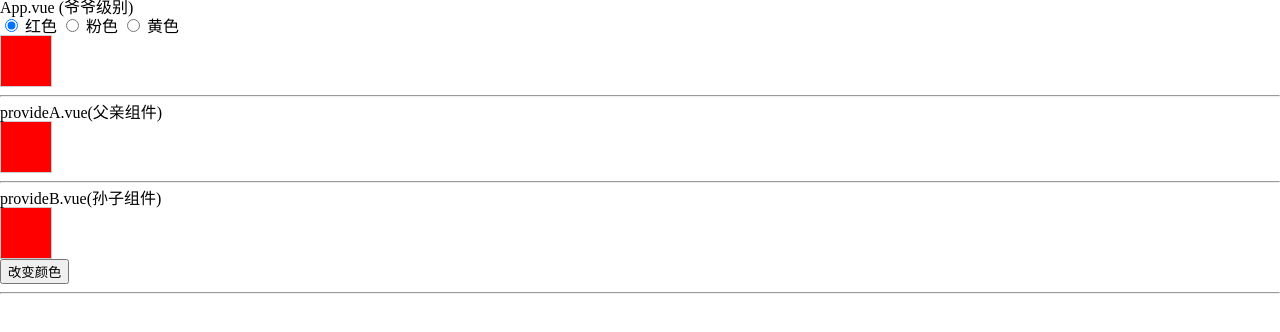
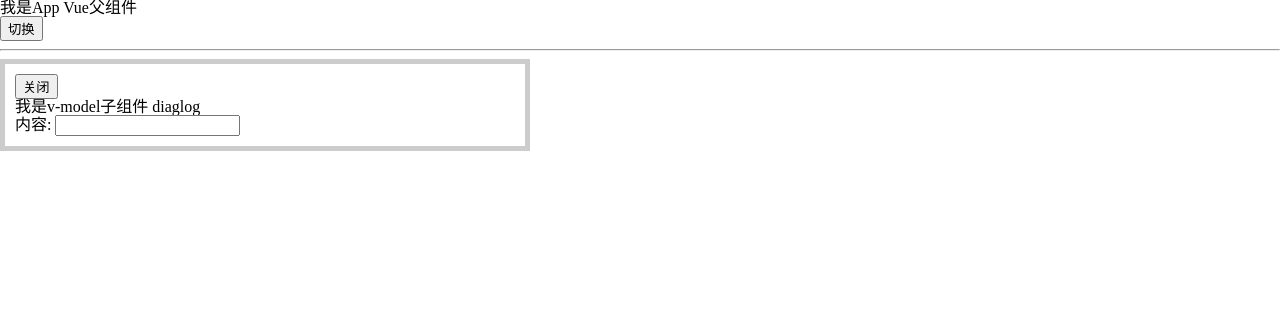
Before and after one commit to ZifengChen/vite-demo, a Vue app: page / in a window 1280 px wide. Shown: the top 332 px of the page. Built offline with nearby package versions, Linux system fonts and the light colour scheme.

Commit message:
day 5 v-model

```diff
--- /dev/null
+++ b/src/App5.vue
@@ -0,0 +1,21 @@
+<template>
+
+    <div>
+        <h1>我是App Vue父组件</h1>
+        <div><button @click="isShow = !isShow">切换</button></div>
+        <hr>
+        <vModelVue v-model="isShow"></vModelVue>
+    </div>
+</template>
+
+<script setup lang="ts">
+import { ref, reactive } from 'vue'
+import vModelVue from './components/v-model.vue'
+
+const isShow = ref<boolean>(true)
+</script>
+
+
+<style scoped lang="less">
+
+</style>
--- /dev/null
+++ b/src/components/v-model.vue
@@ -0,0 +1,28 @@
+<template>
+
+    <div v-if="modelValue" class="modal">
+        <div class="close"><button @click="close">关闭</button></div>
+        <h3>我是v-model子组件 diaglog</h3>
+        <div>内容: <input type="text"></div>
+    </div>
+</template>
+
+<script setup lang="ts">
+defineProps<{
+    modelValue: boolean
+}>()
+
+const emit = defineEmits(['update:modelValue'])
+
+const close = () => {
+    emit('update:modelValue', false)
+}
+</script>
+
+<style scoped lang="less">
+.modal {
+    width: 500px;
+    border: 5px solid #ccc;
+    padding: 10px;
+}
+</style>
--- a/src/main.ts
+++ b/src/main.ts
@@ -4,5 +4,6 @@
 import App2 from './App2.vue';
 import App3 from './App3.vue';
 import App4 from './App4.vue';
+import App5 from './App5.vue';
 
-createApp(App4).mount('#app');
+createApp(App5).mount('#app');
```
Also changed, not shown: src/components/Child.vue (+5 -3 lines).
